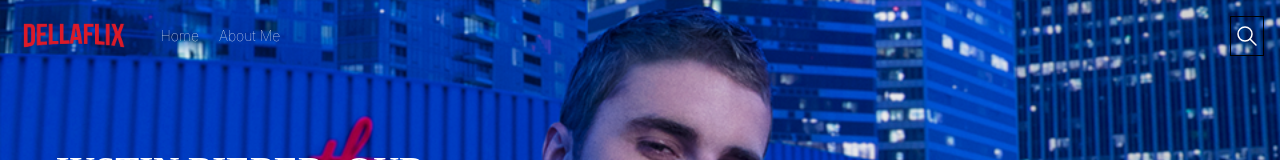
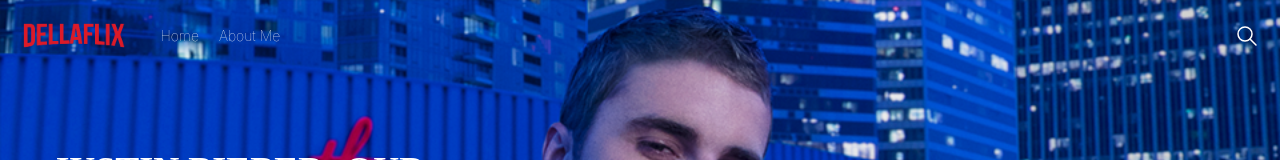
Before and after one commit to dellamora/dellaflix-web, a Next.js app: page / in a window 1280 px wide. Shown: the top 160 px of the page. Built offline with nearby package versions, Linux system fonts and the light colour scheme.

Commit message:
reactor search style

```diff
--- a/src/modules/nav/components/searchInput.tsx
+++ b/src/modules/nav/components/searchInput.tsx
@@ -17,7 +17,7 @@ const SearchInput: React.FC = (): JSX.Element => {
     style={{
       transition: "border 0.5s",
     }}
-    className={`flex absolute right-0 px-1 top-0 bottom-0 border ${isOpen ? " border-[#fff] " : "border-[#000]"}`}
+    className={`flex absolute right-0 px-1 top-0 bottom-0 border ${isOpen ? " border-[#fff] " : "border-transparent"}`}
     ref={divRef}
     >
      <SearchIcon width="24px" fill="#fff" onClick={() => setIsOpen(!isOpen)} />
```
